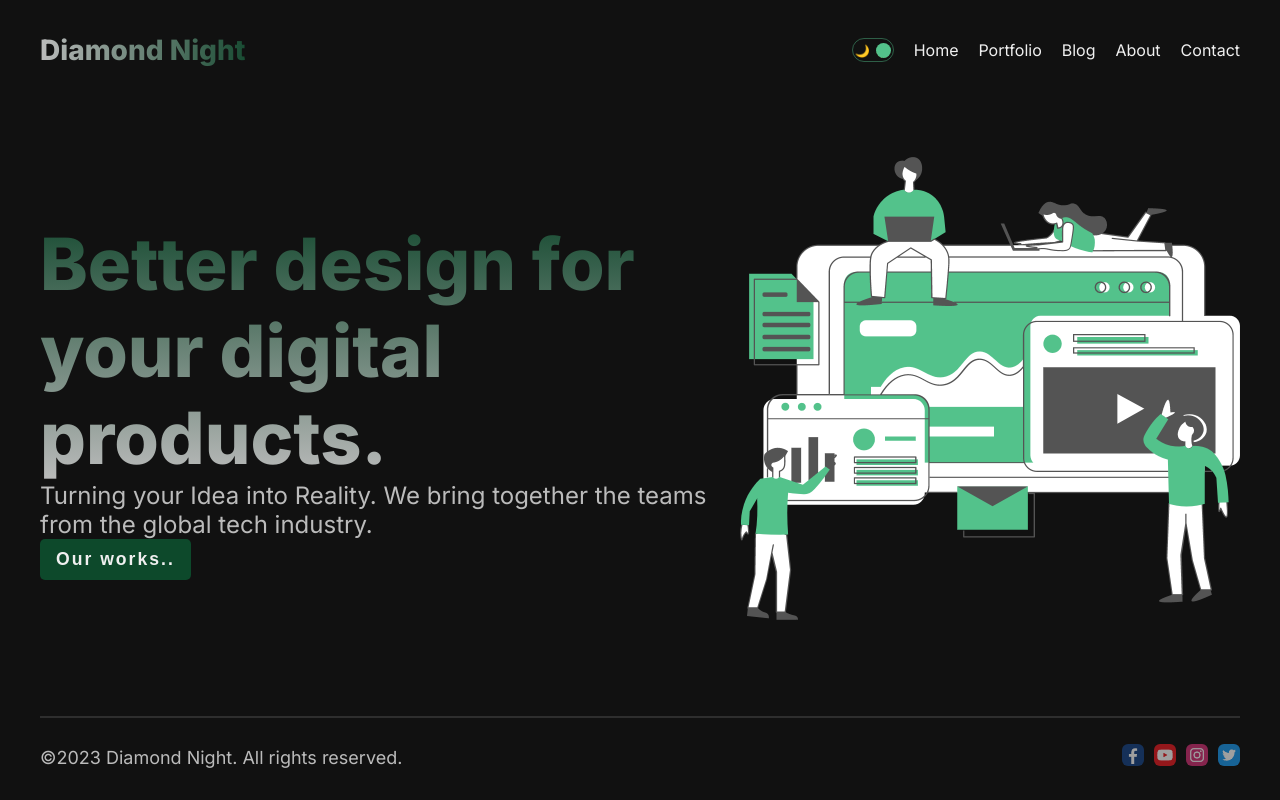
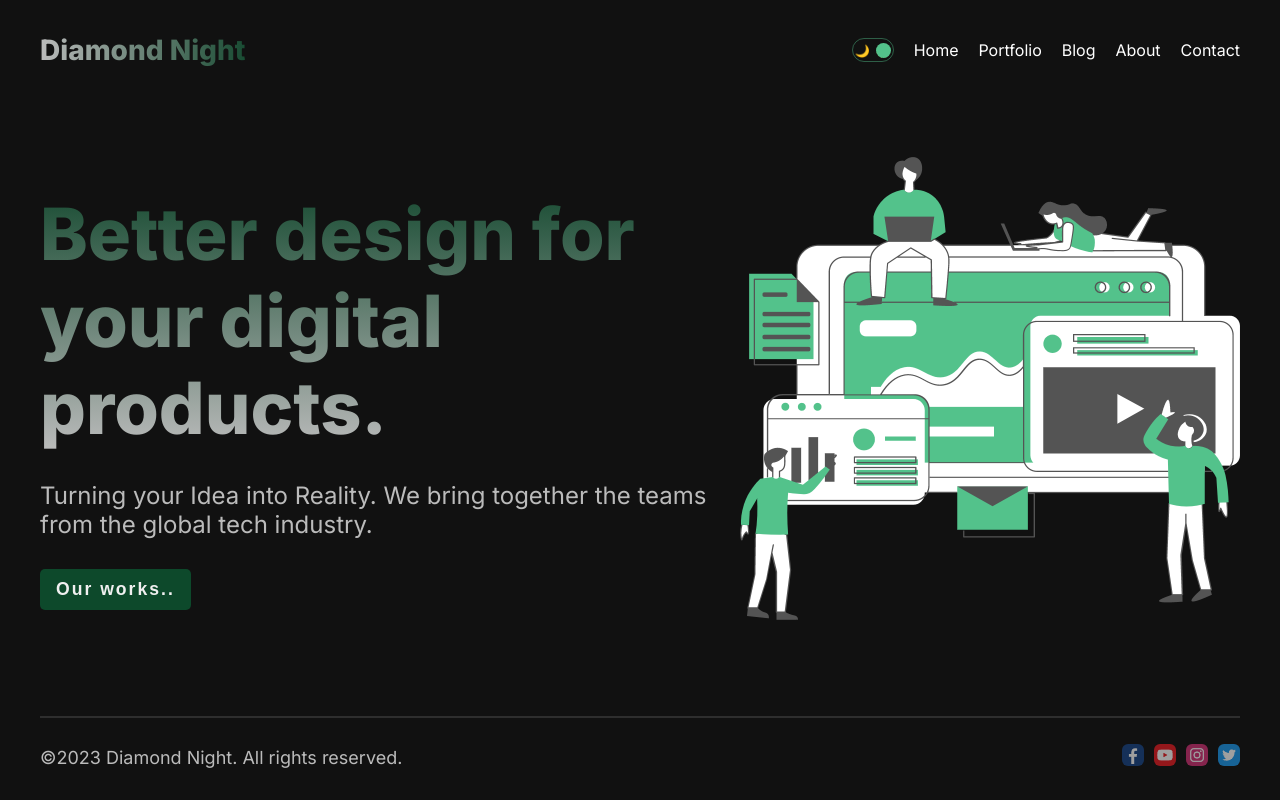
Before and after one commit to Mecha-Mind/diamondNight, a Next.js app: page / in a window 1280 px wide. Built offline with nearby package versions, Linux system fonts and the light colour scheme.

Commit message:
css updates

```diff
--- a/src/app/globals.css
+++ b/src/app/globals.css
@@ -12,7 +12,6 @@ body {
 
 a {
   text-decoration: none;
-  color: #f0f0f0;
 }
 
 ul {
@@ -28,9 +27,18 @@ ul {
   color: #111;
 }
 
+.light a {
+  color: #111;
+}
+
+
 .dark {
   background-color: #111;
   color: #bbb;
+}
+
+.dark a {
+  color: #fff;
 }
 
 .container {
--- a/src/app/page.module.css
+++ b/src/app/page.module.css
@@ -15,6 +15,7 @@
 .textSide {
   display: flex;
   flex-direction: column;
+  gap: 30px;
   flex: 1;
   justify-content: space-around;
   height: 100%;
--- a/src/elements/menu/menu.module.css
+++ b/src/elements/menu/menu.module.css
@@ -58,7 +58,7 @@
   right: 0;
   z-index: 50;
   top: 50px;
-  background-color: #192c19;
+  background-color: #9affc4a6;
   border-radius: 4px;
   padding: 10px;
   transition: .5s;
```
